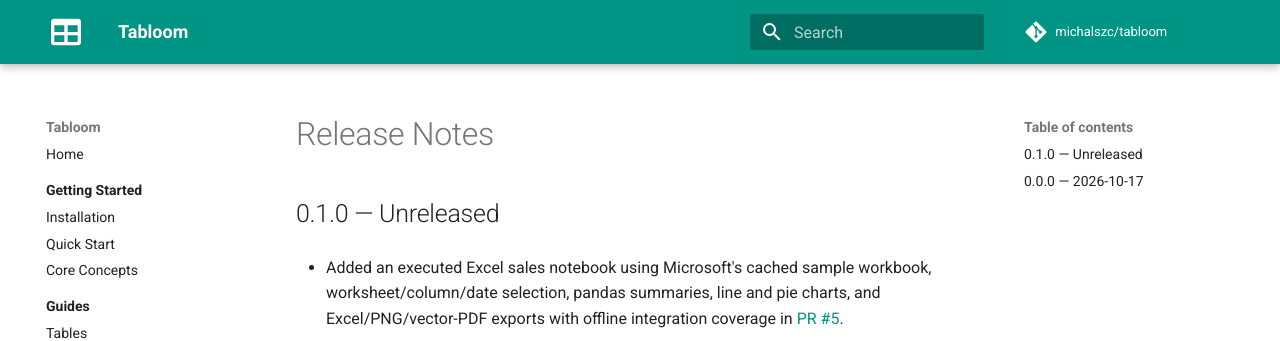
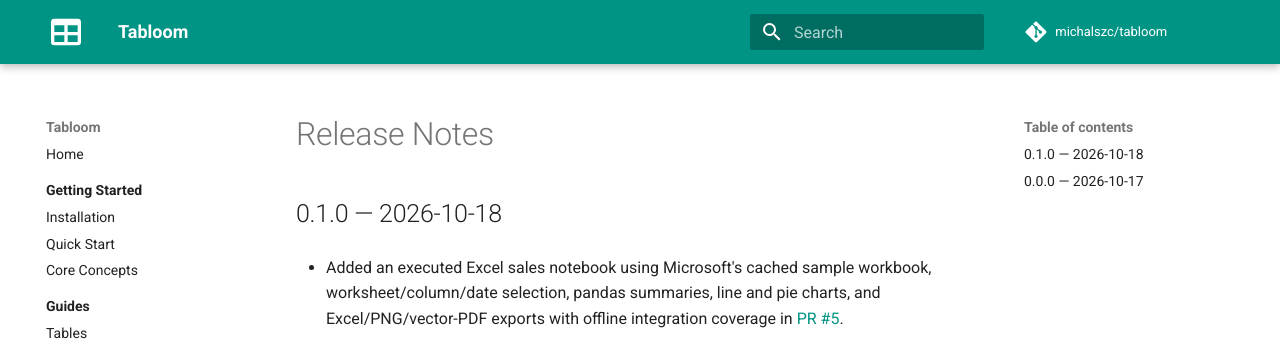
Before and after one commit to michalszc/prettydata, an MkDocs documentation site: the page built from documentation/release-notes.md, in a window 1280 px wide and 900 px high. Shown: the top 341 px of the window. Built offline with MkDocs 1.6.1 and Material for MkDocs 9.7.7, drawn with Linux system fonts in a browser that asks for light colours; comment, search, counter and statistics services are not loaded.

Commit message:
docs: date v0.1.0 release notes

```diff
--- a/documentation/release-notes.md
+++ b/documentation/release-notes.md
@@ -1,6 +1,6 @@
 # Release Notes
 
-## 0.1.0 — Unreleased
+## 0.1.0 — 2026-10-18
 
 - Added an executed Excel sales notebook using Microsoft's cached sample workbook,
   worksheet/column/date selection, pandas summaries, line and pie charts, and
```
